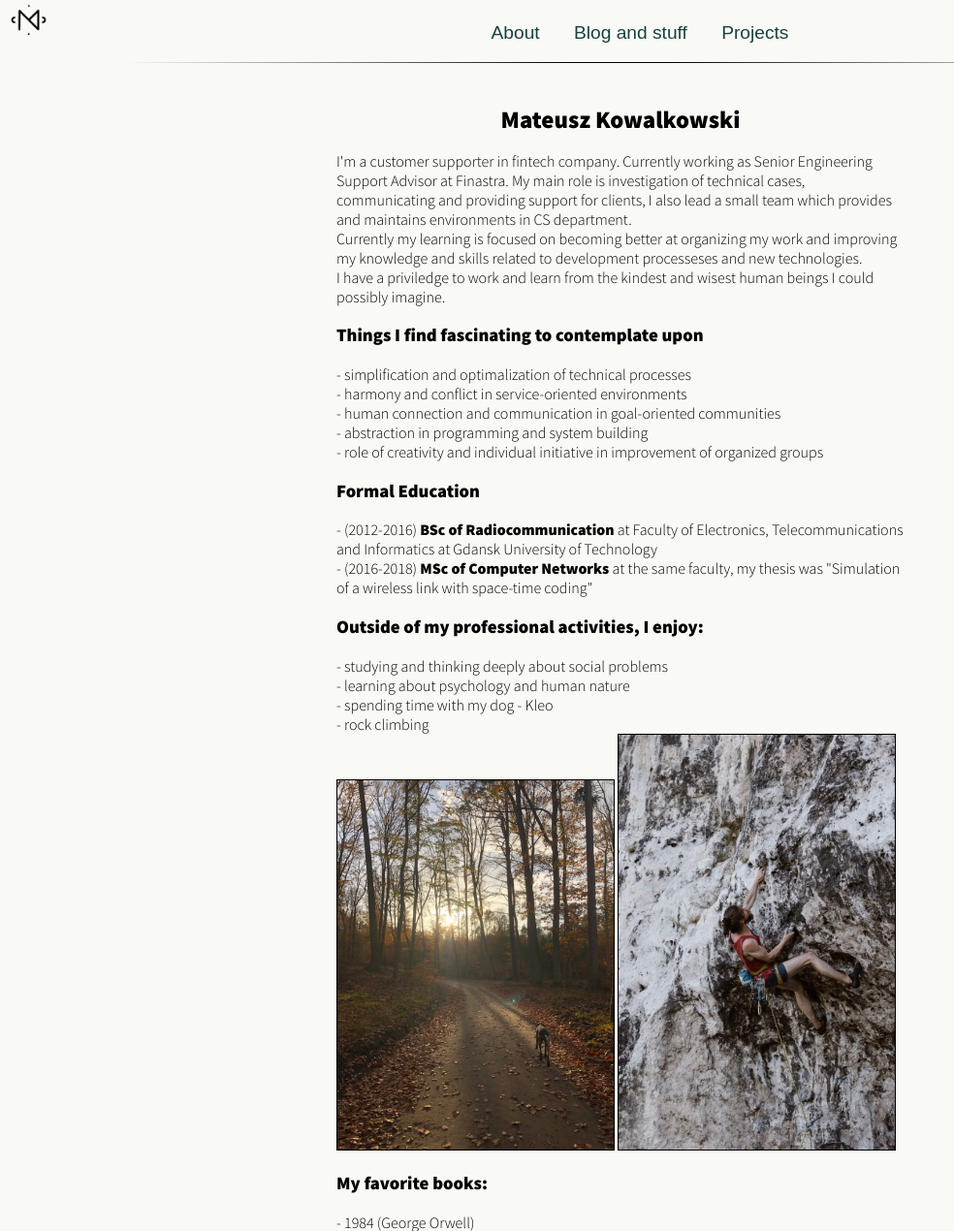
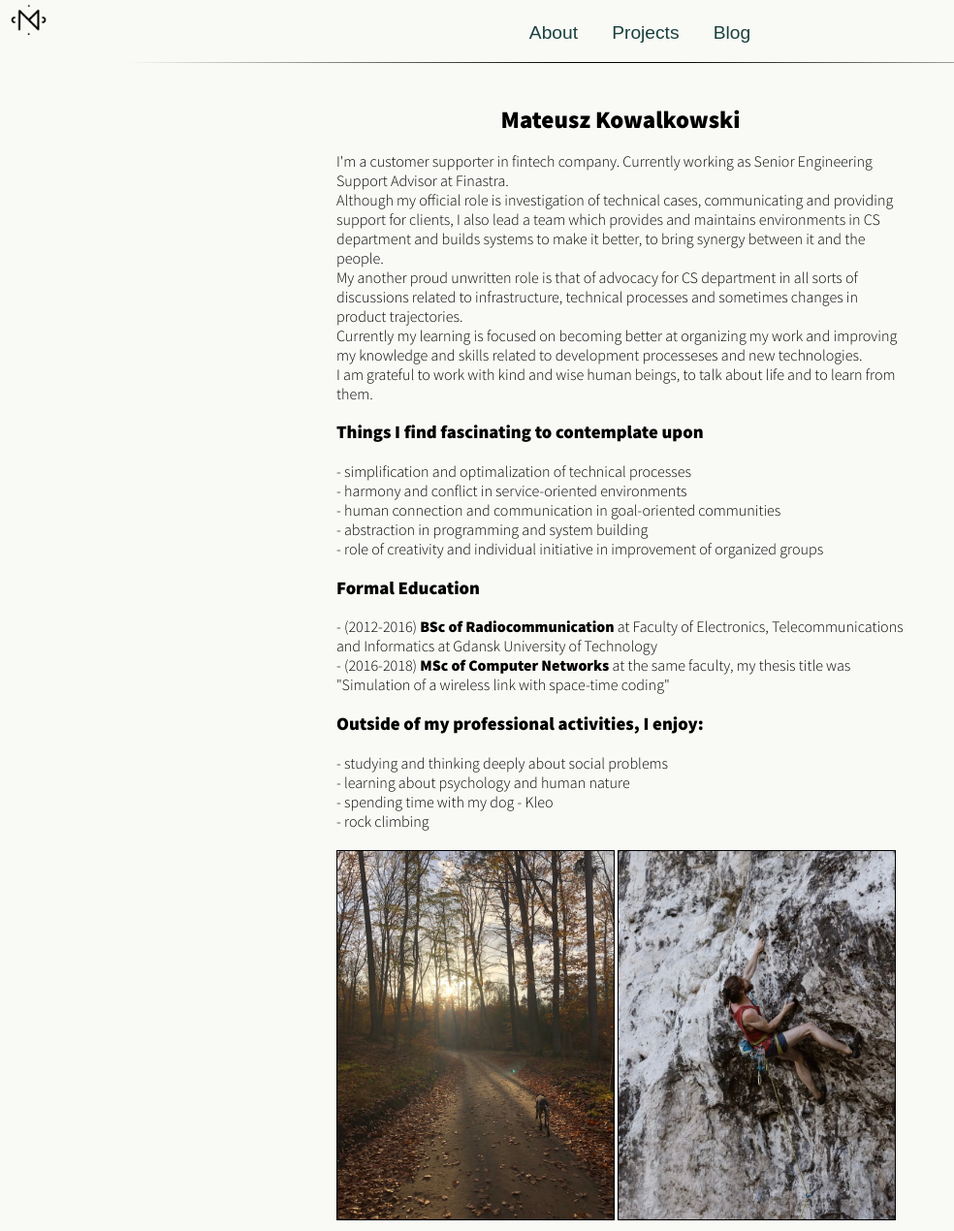
Before and after one commit to zostaw/home-page, a Flask app: page / in a window 1280 px wide. Shown: the top 1270 px of the page at 97% size, without its empty margins (0-984 px from the left). Run offline with Flask 2, Linux system fonts and the light colour scheme.

Commit message:
Adjusted form of picture, so that they are even; Changed my job description in first section of About

```diff
--- a/app/templates/includes/nav.html
+++ b/app/templates/includes/nav.html
@@ -2,8 +2,8 @@
 
                 <nav-li class="nav-item"><button class="btn-nav"><a class="a-nav-item nav-link" href="{{ url_for('index') }}">About</a></button></nav-li>
 		<!-- <li class="nav-item"><button class="btn-nav"><a class="a-nav-item" href="{{ url_for('about') }}" class="nav-link active">About</a></button></li> -->
-                <nav-li class="nav-item"><button class="btn-nav"><a class="a-nav-item nav-link" href="{{ url_for('blog') }}">Blog and stuff</a></button></nav-li>
                 <nav-li class="nav-item"><button class="btn-nav"><a class="a-nav-item nav-link" href="{{ url_for('projects') }}">Projects</a></button></nav-li>
+                <nav-li class="nav-item"><button class="btn-nav"><a class="a-nav-item nav-link" href="{{ url_for('blog') }}">Blog</a></button></nav-li>
 
 
             </ul>
--- a/app/templates/index.html
+++ b/app/templates/index.html
@@ -7,11 +7,14 @@
 
       <p>
       I'm a customer supporter in fintech company. Currently working as Senior Engineering Support Advisor at Finastra.
-      My main role is investigation of technical cases, communicating and providing support for clients, I also lead a small team which provides and maintains environments in CS department.
+      </br>
+      Although my official role is investigation of technical cases, communicating and providing support for clients, I also lead a team which provides and maintains environments in CS department and builds systems to make it better, to bring synergy between it and the people.
+      </br>
+      My another proud unwritten role is that of advocacy for CS department in all sorts of discussions related to infrastructure, technical processes and sometimes changes in product trajectories.
       </br>
       Currently my learning is focused on becoming better at organizing my work and improving my knowledge and skills related to development processeses and new technologies.
       </br>
-      I have a priviledge to work and learn from the kindest and wisest human beings I could possibly imagine.
+      I am grateful to work with kind and wise human beings, to talk about life and to learn from them.
       </p>
       <h3>Things I find fascinating to contemplate upon</h3>
       <p>
@@ -29,7 +32,7 @@
       <p>
       - (2012-2016) <b>BSc of Radiocommunication</b> at Faculty of Electronics, Telecommunications and Informatics at Gdansk University of Technology
       </br>
-      - (2016-2018) <b>MSc of Computer Networks</b> at the same faculty, my thesis was "Simulation of a wireless link with space-time coding"
+      - (2016-2018) <b>MSc of Computer Networks</b> at the same faculty, my thesis title was "Simulation of a wireless link with space-time coding"
       </p>
       <h3>Outside of my professional activities, I enjoy:</h3>
       <p>
@@ -40,6 +43,7 @@
       - spending time with my dog - Kleo
       </br>
       - rock climbing
+      </br>
       </br>
       <td>
         <tr>
@@ -89,6 +93,8 @@
       - Braiding Sweetgrass (Robin Wall Kimmerer)
       </br>
       - Secret of the Golder Flower (Chineese book, comentary by Wilhelm and Jung)
+      </br>
+      - The Secret Teachings of all Ages (Manly P. Hall)
       </br>
       - The Kybalion: Hermetic Philosophy (Three Initiates)
       </p>
```
Also changed, not shown: app/static/images/Kleo2.jpeg, app/static/images/climbing.jpeg.
